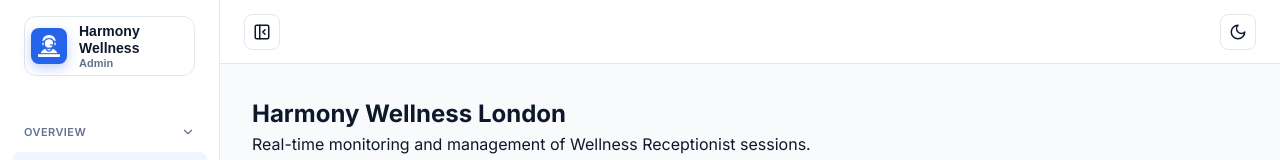
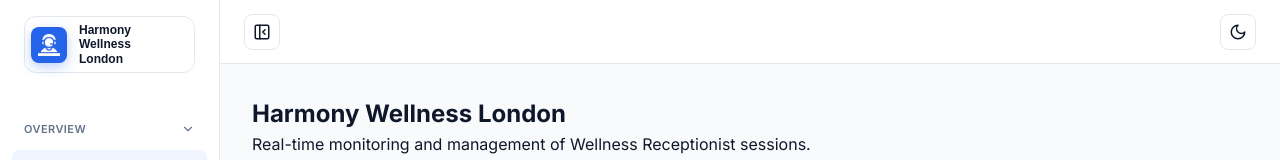
Before and after one commit to alihamzasultan/Wellness-Receptionist, a React (Vite) app: page / in a window 1280 px wide. Both pictures are taken after a click on the button "Sign In to Dashboard". Shown: the top 160 px of the page. Built offline with nearby package versions, Linux system fonts and the light colour scheme; no server answers; the database is empty.

Commit message:
Update Sidebar.tsx

```diff
--- a/src/components/layout/Sidebar.tsx
+++ b/src/components/layout/Sidebar.tsx
@@ -95,11 +95,10 @@ export function Sidebar({ isOpen, isMobile = false, activePage, setActivePage }:
                         </div>
                         {isOpen && (
                             <div style={{ textAlign: 'left', display: 'flex', flexDirection: 'column', overflow: 'hidden' }}>
-                                <div style={{ fontSize: '14px', fontWeight: '800', color: 'var(--foreground)', lineHeight: '1.2', display: 'flex', flexDirection: 'column' }}>
-                                    <span>Harmony</span>
-                                    <span>Wellness</span>
+                                <div style={{ fontSize: '12px', fontWeight: '800', color: 'var(--foreground)', lineHeight: '1.2', display: 'flex', flexDirection: 'column' }}>
+                                    <span>Harmony Wellness</span>
+                                    <span>London</span>
                                 </div>
-                                <span style={{ fontSize: '11px', fontWeight: '600', color: 'var(--muted)', textTransform: 'capitalize' }}>{role}</span>
                             </div>
                         )}
                     </button>
```
